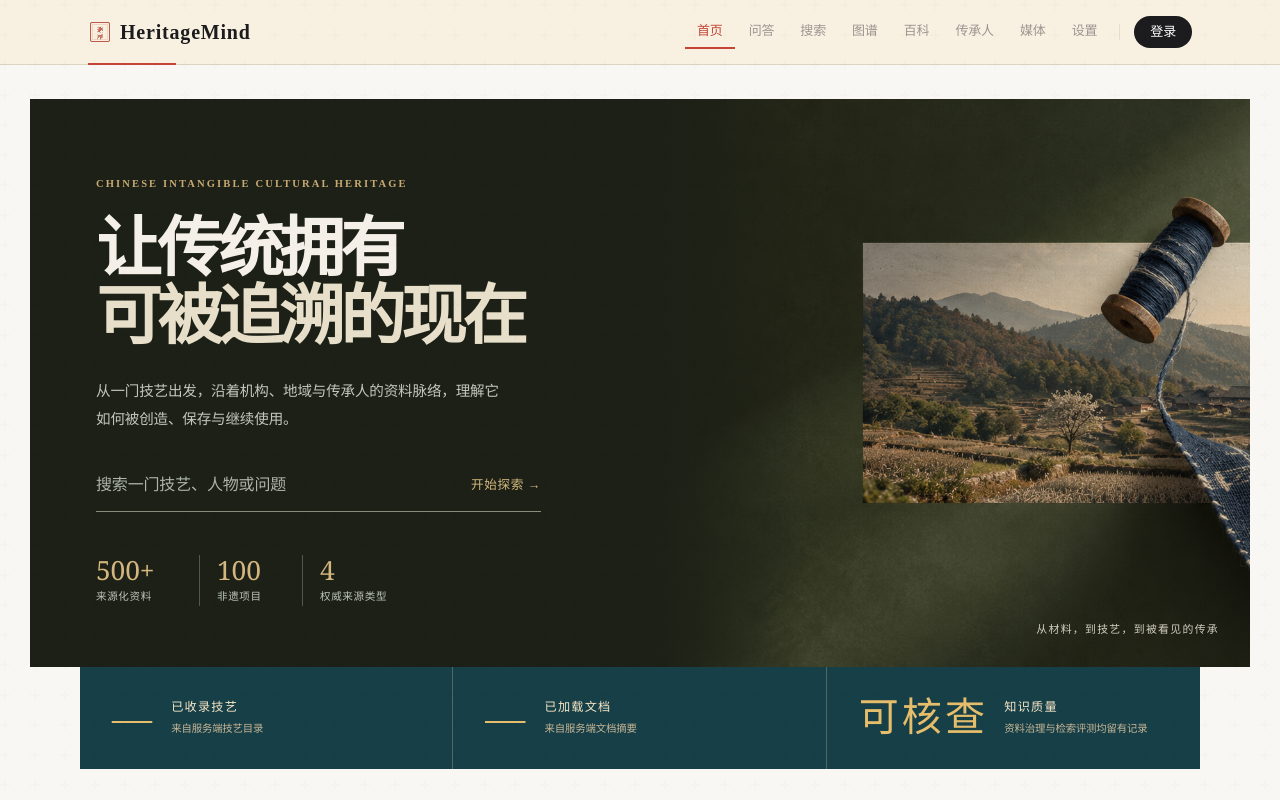
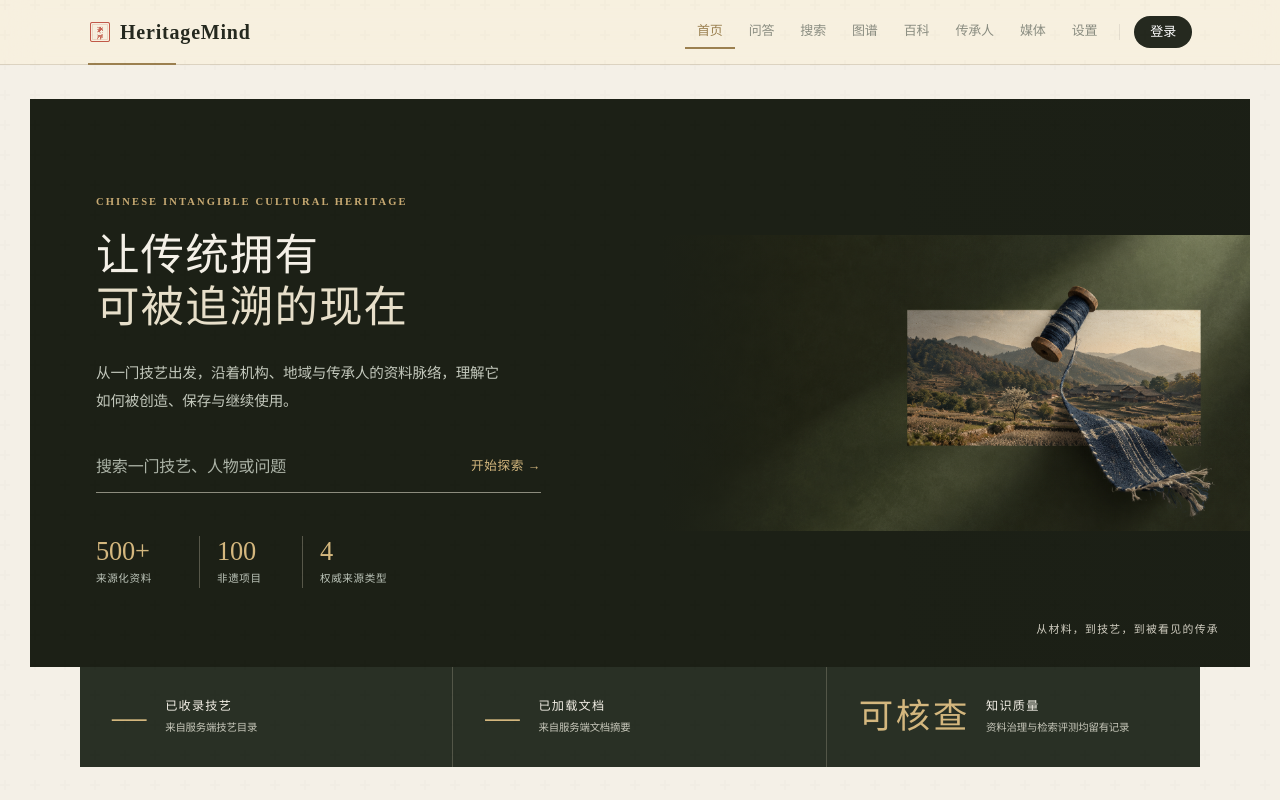
Before and after one commit to sunset9527/HeritageMind, a Vue app in the folder frontend/: page / in a window 1280 px wide. Shown: the top 800 px of the page. Built offline with nearby package versions, Linux system fonts and the light colour scheme; no server answers; a web font is replaced by a local one.

Commit message:
fix: unify editorial homepage visual system

```diff
--- a/frontend/src/assets/styles/main.css
+++ b/frontend/src/assets/styles/main.css
@@ -10,28 +10,28 @@
 
 :root {
   /* Background — 宣纸般温润的底色 */
-  --bg:              #F9F7F4;
-  --bg-warm:         #F4F0EA;
+  --bg:              #F4F0E7;
+  --bg-warm:         #EAE3D4;
 
   /* Surface — 纯粹的白，微微暖调 */
-  --surface:         #FFFFFF;
-  --surface-hover:   #FBFAF8;
+  --surface:         #FBF8F0;
+  --surface-hover:   #F3EEDF;
 
   /* Text — 墨色，从不纯黑 */
-  --text:            #1C1C1E;
-  --text-secondary:  #6B6560;
-  --text-tertiary:   #9B9590;
+  --text:            #25291F;
+  --text-secondary:  #626759;
+  --text-tertiary:   #8A8D81;
 
   /* Accent — 朱砂红，非遗的灵魂色 */
-  --accent:          #C44536;
-  --accent-soft:     rgba(196, 69, 54, 0.08);
-  --accent-glow:     rgba(196, 69, 54, 0.16);
+  --accent:          #9B8050;
+  --accent-soft:     rgba(155, 128, 80, 0.10);
+  --accent-glow:     rgba(155, 128, 80, 0.18);
 
   /* Craft colors — 取自传统颜料 */
-  --craft:           #5B7B5E;   /* 石绿 */
-  --history:         #4A6B8A;   /* 石青 */
-  --heritage:        #B8783E;   /* 赭石 */
-  --synth:           #7B5E8A;   /* 紫矿 */
+  --craft:           #536457;
+  --history:         #66746B;
+  --heritage:        #9B8050;
+  --synth:           #756D62;
 
   /* Border — 若有若无的边 */
   --border:          rgba(0, 0, 0, 0.05);
@@ -49,13 +49,12 @@
   --radius-xl:        32px;
 
   /* Typography */
-  --font-sans:       'Times New Roman', 'Inter', -apple-system, BlinkMacSystemFont, 'SF Pro Display',
-                     'PingFang SC', 'Noto Sans SC', 'Microsoft YaHei', sans-serif;
-  --font-display:    'Times New Roman', 'Inter', 'SF Pro Display', 'PingFang SC', 'Noto Serif SC', serif;
+  --font-sans:       'Times New Roman', 'STXingkai', '华文行楷', 'KaiTi', serif;
+  --font-display:    'Times New Roman', 'STXingkai', '华文行楷', 'KaiTi', serif;
   /* Windows includes STXINGKA.TTF: use it for heritage display text site-wide. */
   --font-brush:      'STXingkai', '华文行楷', 'KaiTi', serif;
   /* Element Plus otherwise resets form controls to its own Latin font stack. */
-  --el-font-family:  'Times New Roman', 'PingFang SC', 'Noto Sans SC', 'Microsoft YaHei', sans-serif;
+  --el-font-family:  'Times New Roman', 'STXingkai', '华文行楷', 'KaiTi', serif;
 }
 
 /* ================================================================
--- a/frontend/src/components/dashboard/HeroBanner.vue
+++ b/frontend/src/components/dashboard/HeroBanner.vue
@@ -33,7 +33,7 @@ function startExploring() {
       </dl>
     </div>
     <figure class="hero-art">
-      <img src="/editorial/hero-archive-textile-v1.png" alt="靛染线轴和织物越出乡村织造照片的编辑式艺术主视觉">
+      <img data-testid="hero-art-image" src="/editorial/hero-archive-textile-v1.png" alt="靛染线轴和织物越出乡村织造照片的编辑式艺术主视觉">
       <figcaption>从材料，到技艺，到被看见的传承</figcaption>
     </figure>
   </section>
@@ -43,7 +43,7 @@ function startExploring() {
 .editorial-hero { display:grid; grid-template-columns:minmax(0,1fr) minmax(390px,.94fr); max-width:1220px; min-height:568px; margin:34px auto 0; overflow:hidden; background:#1c2016; color:#f4f0e7; }
 .hero-copy { display:flex; flex-direction:column; justify-content:center; padding:74px 46px 58px 66px; }
 .hero-kicker { margin:0 0 19px; color:#c8aa73; font-size:.66rem; font-weight:700; letter-spacing:.2em; }
-h1 { margin:0; font-family:Georgia,'Noto Serif SC','Songti SC',serif; font-size:clamp(3rem,5.1vw,5rem); font-weight:600; letter-spacing:-.065em; line-height:1.04; }
+h1 { margin:0; font-family:var(--font-sans); font-size:clamp(2.25rem,3.4vw,3.6rem); font-weight:400; letter-spacing:.025em; line-height:1.18; }
 h1 em { color:#e7dfca; font-style:normal; }
 .hero-intro { max-width:410px; margin:27px 0 25px; color:#c3c8bc; font-size:.91rem; line-height:1.9; }
 .hero-search { display:flex; align-items:center; max-width:445px; border-bottom:1px solid rgba(235,231,214,.54); gap:15px; padding:9px 0; }
@@ -52,8 +52,8 @@ h1 em { color:#e7dfca; font-style:normal; }
 .hero-search button { border:0; background:transparent; color:#d4b77e; cursor:pointer; font:inherit; font-size:.79rem; letter-spacing:.05em; padding:7px 0; }
 .hero-search button:hover,.hero-search button:focus-visible { color:#fff0cb; outline:none; }.hero-search button:focus-visible { outline:2px solid #d4b77e; outline-offset:4px; }
 .knowledge-proof { display:flex; flex-wrap:wrap; gap:0; margin:43px 0 0; }.knowledge-proof div { min-width:103px; padding:0 17px; border-left:1px solid rgba(210,204,184,.32); }.knowledge-proof div:first-child { padding-left:0; border-left:0; }
-dt { color:#d4b77e; font-family:Georgia,serif; font-size:1.65rem; line-height:1.15; }dd { margin:4px 0 0; color:#bdc5ba; font-size:.66rem; letter-spacing:.06em; }
-.hero-art { position:relative; min-height:100%; margin:0; overflow:hidden; }.hero-art::after { content:''; position:absolute; inset:0; background:linear-gradient(90deg,#1c2016 0%,transparent 25%,rgba(20,23,17,.08)); pointer-events:none; }.hero-art img { width:100%; height:100%; min-height:568px; object-fit:cover; object-position:center; display:block; }figcaption { position:absolute; right:31px; bottom:29px; z-index:1; color:rgba(245,240,227,.83); font-size:.68rem; letter-spacing:.12em; }
+dt { color:#d4b77e; font-family:var(--font-sans); font-size:1.65rem; line-height:1.15; }dd { margin:4px 0 0; color:#bdc5ba; font-size:.66rem; letter-spacing:.06em; }
+.hero-art { position:relative; display:grid; place-items:center; min-height:100%; margin:0; overflow:hidden; }.hero-art::after { content:''; position:absolute; inset:0; background:linear-gradient(90deg,#1c2016 0%,transparent 25%,rgba(20,23,17,.08)); pointer-events:none; }.hero-art img { width:100%; height:100%; min-height:568px; object-fit:contain; object-position:center; display:block; }figcaption { position:absolute; right:31px; bottom:29px; z-index:1; color:rgba(245,240,227,.83); font-size:.68rem; letter-spacing:.12em; }
 @media (max-width:820px) { .editorial-hero { grid-template-columns:1fr; margin-top:18px; }.hero-copy { padding:55px 30px 45px; }.hero-art { min-height:360px; }.hero-art img { min-height:360px; } }
 @media (max-width:460px) { .hero-copy { padding:48px 22px 42px; }.knowledge-proof { margin-top:35px; }.knowledge-proof div { min-width:92px; padding:0 10px; }.knowledge-proof div:first-child { padding-left:0; } }
 </style>
--- a/frontend/src/components/dashboard/StatsBar.vue
+++ b/frontend/src/components/dashboard/StatsBar.vue
@@ -24,10 +24,10 @@ onMounted(async () => {
 </template>
 
 <style scoped>
-.quality-band { display: grid; grid-template-columns: repeat(3, 1fr); max-width: 1120px; margin: 0 auto 70px; background: #173f47; color: #f8e8c8; }
-.quality-metric { display: flex; align-items: center; gap: 16px; min-height: 100px; padding: 19px 32px; border-right: 1px solid rgba(246, 226, 178, .25); }
+.quality-band { display: grid; grid-template-columns: repeat(3, 1fr); max-width: 1120px; margin: 0 auto 70px; background: #293025; color: #f4f0e7; }
+.quality-metric { display: flex; align-items: center; gap: 16px; min-height: 100px; padding: 19px 32px; border-right: 1px solid rgba(231, 222, 200, .22); }
 .quality-metric:last-child { border-right: 0; }
-strong { color: #e6bd6b; font-family: var(--font-brush); font-size: 2.5rem; font-weight: 400; letter-spacing: .08em; white-space: nowrap; }
-span, small { display: block; } span { font-size: .76rem; letter-spacing: .1em; } small { margin-top: 4px; color: #c8b797; font-size: .65rem; }
+strong { color: #d4b77e; font-family: var(--font-brush); font-size: 2.15rem; font-weight: 400; letter-spacing: .08em; white-space: nowrap; }
+span, small { display: block; } span { font-size: .76rem; letter-spacing: .1em; } small { margin-top: 4px; color: #c8c8bb; font-size: .65rem; }
 @media (max-width: 760px) { .quality-band { grid-template-columns: 1fr; margin-bottom: 44px; } .quality-metric { border-right: 0; border-bottom: 1px solid rgba(246, 226, 178, .25); } .quality-metric:last-child { border-bottom: 0; } }
 </style>
```
Also changed, not shown: 1 other file (tests, documents, lock files or other folders).
